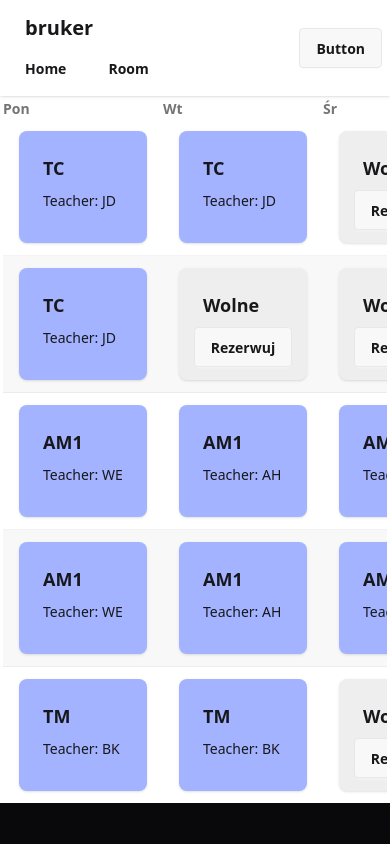
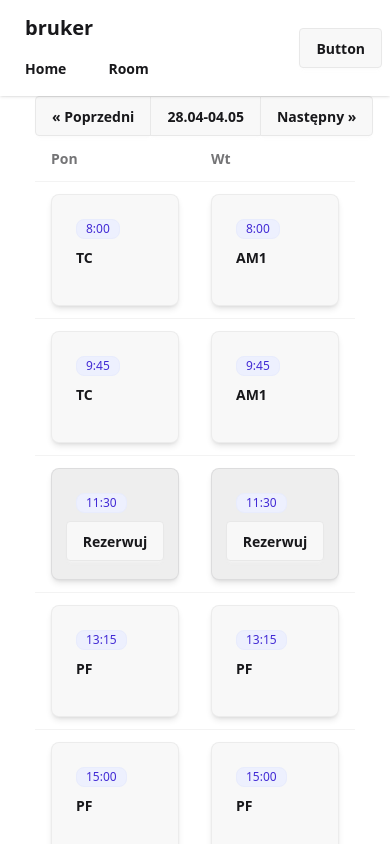
Before and after one commit to glartek2/bruker_frontend, a React (Vite) app: page /room in a window 390 px wide. Shown: the top 844 px of the page. Built offline with nearby package versions, Linux system fonts and the light colour scheme.

Commit message:
Implement responsive room view

```diff
--- a/src/components/room/FullWeekRoomView.tsx
+++ /dev/null
@@ -1,59 +0,0 @@
-import HourSlot from './HourSlot';
-import { SlotsRow } from '../../model/Slot';
-
-const days = ['Pon', 'Wt', 'Śr', 'Czw', 'Pt', 'Sob', 'Nie'];
-
-function FullWeekRoomView({ slots }: FullWeekRoomViewProps) {
-  function HourSlotRow({ slotsRow }: HourSlotRowProps) {
-    const { time, cols } = slotsRow;
-    return (
-      <tr>
-        <th>{time}</th>
-        {cols.map(slot => (
-          <td>
-            <HourSlot booking={slot} />
-          </td>
-        ))}
-      </tr>
-    );
-  }
-
-  return (
-    <>
-      <div className='border border-base-content/5 bg-base-100'>
-        <div className='flex justify-center'>
-          <div className='join'>
-            <button className='join-item btn'>« Poprzedni</button>
-            <button className='join-item btn'>28.04 - 04.05</button>
-            <button className='join-item btn'>Następny »</button>
-          </div>
-        </div>
-        <table className='table table-zebra'>
-          <thead>
-            <tr>
-              <th></th>
-              {days.map(day => (
-                <th>{day}</th>
-              ))}
-            </tr>
-          </thead>
-          <tbody>
-            {slots.map(slotsRow => (
-              <HourSlotRow slotsRow={slotsRow} />
-            ))}
-          </tbody>
-        </table>
-      </div>
-    </>
-  );
-}
-
-interface FullWeekRoomViewProps {
-  slots: SlotsRow[];
-}
-
-interface HourSlotRowProps {
-  slotsRow: SlotsRow;
-}
-
-export default FullWeekRoomView;
--- /dev/null
+++ b/src/components/room/HourCard.tsx
@@ -0,0 +1,56 @@
+import { AnySlot, TakenSlot, EmptySlot } from '../../model/Slot';
+
+function HourCard({ slot }: HourCardProps) {
+  function TakenCard({ slot }: { slot: TakenSlot }) {
+    return (
+      <div className='card border border-base-content/5 shadow-md bg-base-200 w-32 h-28'>
+        <div className='card-body'>
+          <div className='badge badge-soft badge-primary badge-sm'>
+            {slot.time}
+          </div>
+          <h3 className='font-semibold'>{slot.subject}</h3>
+        </div>
+      </div>
+    );
+  }
+
+  function EmptyCard({ slot }: { slot: EmptySlot }) {
+    return (
+      <div className='card border border-base-content/8 shadow-md bg-base-300 w-32 h-28'>
+        <div className='card-body'>
+          <div className='badge badge-soft badge-primary badge-sm'>
+            {slot.time}
+          </div>
+          <div className='card-actions justify-center'>
+            <button className='btn'>Rezerwuj</button>
+          </div>
+        </div>
+      </div>
+    );
+  }
+
+  switch (slot.type) {
+    case 'taken':
+      return (
+        <tr>
+          <td>
+            <TakenCard slot={slot} />
+          </td>
+        </tr>
+      );
+    case 'empty':
+      return (
+        <tr>
+          <td>
+            <EmptyCard slot={slot} />
+          </td>
+        </tr>
+      );
+  }
+}
+
+interface HourCardProps {
+  slot: AnySlot;
+}
+
+export default HourCard;
--- a/src/components/room/HourSlot.tsx
+++ /dev/null
@@ -1,28 +0,0 @@
-import { MaybeBooking } from '../../model/Slot';
-
-function HourSlot({ booking }: { booking: MaybeBooking }) {
-  const hasBooking = booking !== null;
-  const bodyBackgroundColor = hasBooking ? 'bg-indigo-300' : 'bg-base-300';
-  const bodyClassName = 'card w-32 h-28 shadow-sm ' + bodyBackgroundColor;
-  return (
-    <div className={bodyClassName}>
-      <div className='card-body'>
-        {hasBooking ? (
-          <>
-            <h3 className='card-title'>{booking?.subject}</h3>
-            <p>Teacher: {booking?.teacher}</p>
-          </>
-        ) : (
-          <>
-            <h3 className='card-title'>Wolne</h3>
-            <div className='card-actions justify-center'>
-              <button className='btn'>Rezerwuj</button>
-            </div>
-          </>
-        )}
-      </div>
-    </div>
-  );
-}
-
-export default HourSlot;
--- a/src/components/room/PartWeekRoomView.tsx
+++ /dev/null
@@ -1,62 +0,0 @@
-import HourSlot from './HourSlot';
-import { SlotsCol, SlotsRow } from '../../model/Slot';
-
-const days = ['Pon', 'Wt', 'Śr', 'Czw', 'Pt', 'Sob', 'Nie'];
-
-function PartWeekRoomView({ slots }: PartWeekRoomViewProps) {
-  function HourSlotCol({ slotsCol }: HourSlotColProps) {
-    const { day, rows } = slotsCol;
-    return (
-      <table className='table table-zebra'>
-        <thead>
-          <tr>{day}</tr>
-        </thead>
-        <tbody>
-          {rows.map(slot => (
-            <tr>
-              <td>
-                <HourSlot booking={slot} />
-              </td>
-            </tr>
-          ))}
-        </tbody>
-      </table>
-    );
-  }
-
-  function emptySlotsCol(day: string): SlotsCol {
-    return { day: day, rows: [] };
-  }
-
-  function toSlotsCols(slotsRows: SlotsRow[]): SlotsCol[] {
-    const slotsCols = days.map(emptySlotsCol);
-    for (const slotsRow of slotsRows) {
-      for (let i = 0; i < days.length; i++) {
-        slotsCols[i].rows.push(slotsRow.cols[i]);
-      }
-    }
-    return slotsCols;
-  }
-
-  return (
-    <>
-      <div className='carousel carousel-center rounded-box w-max'>
-        {toSlotsCols(slots).map(slotsCol => (
-          <div className='carousel-item'>
-            <HourSlotCol slotsCol={slotsCol} />
-          </div>
-        ))}
-      </div>
-    </>
-  );
-}
-
-interface PartWeekRoomViewProps {
-  slots: SlotsRow[];
-}
-
-interface HourSlotColProps {
-  slotsCol: SlotsCol;
-}
-
-export default PartWeekRoomView;
--- /dev/null
+++ b/src/components/room/WeekRoomView.tsx
@@ -0,0 +1,46 @@
+import HourCard from './HourCard';
+import { DaySlots } from '../../model/Slot';
+
+function WeekRoomView({ daysSlots }: WeekRoomViewProps) {
+  function DaySlotCol({ daySlots }: DaySlotColProps) {
+    const { day, rows } = daySlots;
+    return (
+      <table className='table'>
+        <thead>
+          <tr>
+            <th>{day}</th>
+          </tr>
+        </thead>
+        <tbody>
+          {rows.map((slot, index) => (
+            <HourCard key={index} slot={slot} />
+          ))}
+        </tbody>
+      </table>
+    );
+  }
+
+  const widths = 'w-80 sm:w-md md:w-xl lg:w-3xl xl:w-full';
+
+  return (
+    <div className={'overflow-x-auto ' + widths}>
+      <div className={'carousel carousel-center rounded-box ' + widths}>
+        {daysSlots.map((daySlots, index) => (
+          <div key={index} className='carousel-item'>
+            <DaySlotCol daySlots={daySlots} />
+          </div>
+        ))}
+      </div>
+    </div>
+  );
+}
+
+interface WeekRoomViewProps {
+  daysSlots: DaySlots[];
+}
+
+interface DaySlotColProps {
+  daySlots: DaySlots;
+}
+
+export default WeekRoomView;
--- /dev/null
+++ b/src/model/Slot.ts
@@ -0,0 +1,23 @@
+interface Slot {
+  time: string;
+  spans: number;
+}
+
+interface TakenSlot extends Slot {
+  readonly type: 'taken';
+  subject: string;
+}
+
+interface EmptySlot extends Slot {
+  readonly type: 'empty';
+  claimID: string;
+}
+
+type AnySlot = TakenSlot | EmptySlot;
+
+interface DaySlots {
+  day: string;
+  rows: AnySlot[];
+}
+
+export type { DaySlots, Slot, TakenSlot, EmptySlot, AnySlot };
--- a/src/routes/ViewRoom.tsx
+++ b/src/routes/ViewRoom.tsx
@@ -1,65 +1,89 @@
-import { SlotsRow } from '../model/Slot';
-import PartWeekRoomView from '../components/room/PartWeekRoomView';
+import { DaySlots } from '../model/Slot';
+import WeekRoomView from '../components/room/WeekRoomView';
 
-const slots: SlotsRow[] = [
+const slots: DaySlots[] = [
   {
-    time: '08:00',
-    cols: [
-      { subject: 'TC', teacher: 'JD' },
-      { subject: 'TC', teacher: 'JD' },
-      null,
-      { subject: 'PF', teacher: 'OD' },
-      { subject: 'PF', teacher: 'OD' },
-      null,
-      null,
+    day: 'Pon',
+    rows: [
+      { type: 'taken', time: '8:00', spans: 1, subject: 'TC' },
+      { type: 'taken', time: '9:45', spans: 1, subject: 'TC' },
+      { type: 'empty', time: '11:30', spans: 1, claimID: '1' },
+      { type: 'taken', time: '13:15', spans: 1, subject: 'PF' },
+      { type: 'taken', time: '15:00', spans: 1, subject: 'PF' },
+      { type: 'empty', time: '16:45', spans: 1, claimID: '2' },
+      { type: 'empty', time: '18:30', spans: 1, claimID: '3' },
     ],
   },
   {
-    time: '09:45',
-    cols: [
-      { subject: 'TC', teacher: 'JD' },
-      null,
-      null,
-      { subject: 'PF', teacher: 'AT' },
-      { subject: 'AB', teacher: 'LK' },
-      null,
-      null,
+    day: 'Wt',
+    rows: [
+      { type: 'taken', time: '8:00', spans: 1, subject: 'AM1' },
+      { type: 'taken', time: '9:45', spans: 1, subject: 'AM1' },
+      { type: 'empty', time: '11:30', spans: 1, claimID: '1' },
+      { type: 'taken', time: '13:15', spans: 1, subject: 'PF' },
+      { type: 'taken', time: '15:00', spans: 1, subject: 'PF' },
+      { type: 'empty', time: '16:45', spans: 1, claimID: '2' },
+      { type: 'empty', time: '18:30', spans: 1, claimID: '3' },
     ],
   },
   {
-    time: '11:30',
-    cols: [
-      { subject: 'AM1', teacher: 'WE' },
-      { subject: 'AM1', teacher: 'AH' },
-      { subject: 'AM1', teacher: 'PO' },
-      { subject: 'PF', teacher: 'AT' },
-      { subject: 'AB', teacher: 'LK' },
-      null,
-      null,
+    day: 'Śr',
+    rows: [
+      { type: 'taken', time: '8:00', spans: 1, subject: 'TC' },
+      { type: 'taken', time: '9:45', spans: 1, subject: 'TC' },
+      { type: 'empty', time: '11:30', spans: 1, claimID: '1' },
+      { type: 'taken', time: '13:15', spans: 1, subject: 'PF' },
+      { type: 'taken', time: '15:00', spans: 1, subject: 'PF' },
+      { type: 'empty', time: '16:45', spans: 1, claimID: '2' },
+      { type: 'empty', time: '18:30', spans: 1, claimID: '3' },
     ],
   },
   {
-    time: '13:15',
-    cols: [
-      { subject: 'AM1', teacher: 'WE' },
-      { subject: 'AM1', teacher: 'AH' },
-      { subject: 'AM1', teacher: 'PO' },
-      null,
-      null,
-      null,
-      null,
+    day: 'Czw',
+    rows: [
+      { type: 'taken', time: '8:00', spans: 1, subject: 'PC' },
+      { type: 'taken', time: '9:45', spans: 1, subject: 'PC' },
+      { type: 'taken', time: '11:30', spans: 1, subject: 'DF' },
+      { type: 'taken', time: '13:15', spans: 1, subject: 'PF' },
+      { type: 'taken', time: '15:00', spans: 1, subject: 'PF' },
+      { type: 'empty', time: '16:45', spans: 1, claimID: '2' },
+      { type: 'empty', time: '18:30', spans: 1, claimID: '3' },
     ],
   },
   {
-    time: '15:00',
-    cols: [
-      { subject: 'TM', teacher: 'BK' },
-      { subject: 'TM', teacher: 'BK' },
-      null,
-      null,
-      null,
-      null,
-      null,
+    day: 'Pt',
+    rows: [
+      { type: 'taken', time: '8:00', spans: 1, subject: 'TC' },
+      { type: 'taken', time: '9:45', spans: 1, subject: 'TC' },
+      { type: 'empty', time: '11:30', spans: 1, claimID: '1' },
+      { type: 'taken', time: '13:15', spans: 1, subject: 'PF' },
+      { type: 'taken', time: '15:00', spans: 1, subject: 'PF' },
+      { type: 'empty', time: '16:45', spans: 1, claimID: '2' },
+      { type: 'empty', time: '18:30', spans: 1, claimID: '3' },
+    ],
+  },
+  {
+    day: 'Sob',
+    rows: [
+      { type: 'empty', time: '8:00', spans: 1, claimID: '1' },
+      { type: 'empty', time: '9:45', spans: 1, claimID: '1' },
+      { type: 'empty', time: '11:30', spans: 1, claimID: '1' },
+      { type: 'empty', time: '13:15', spans: 1, claimID: '1' },
+      { type: 'empty', time: '15:00', spans: 1, claimID: '1' },
+      { type: 'empty', time: '16:45', spans: 1, claimID: '2' },
+      { type: 'empty', time: '18:30', spans: 1, claimID: '3' },
+    ],
+  },
+  {
+    day: 'Nie',
+    rows: [
+      { type: 'empty', time: '8:00', spans: 1, claimID: '1' },
+      { type: 'empty', time: '9:45', spans: 1, claimID: '1' },
+      { type: 'empty', time: '11:30', spans: 1, claimID: '1' },
+      { type: 'empty', time: '13:15', spans: 1, claimID: '1' },
+      { type: 'empty', time: '15:00', spans: 1, claimID: '1' },
+      { type: 'empty', time: '16:45', spans: 1, claimID: '2' },
+      { type: 'empty', time: '18:30', spans: 1, claimID: '3' },
     ],
   },
 ];
@@ -70,8 +94,15 @@ function ViewRoom() {
       <div className='grid grid-cols-[1fr_4fr_1fr]'>
         <div></div>
         <div className='flex flex-row justify-center'>
-          <div className='overflow-x-auto w-96 sm:w-md md:w-lg lg:w-xl xl:w-full'>
-            <PartWeekRoomView slots={slots} />
+          <div>
+            <div className='flex justify-center'>
+              <div className='join'>
+                <button className='join-item btn'>« Poprzedni</button>
+                <button className='join-item btn'>28.04-04.05</button>
+                <button className='join-item btn'>Następny »</button>
+              </div>
+            </div>
+            <WeekRoomView daysSlots={slots} />
           </div>
         </div>
         <div></div>
```
Also changed, not shown: src/model/Slot.tsx (deleted, +0 -18 lines), src/util/range.ts (added, +13 -0 lines).
